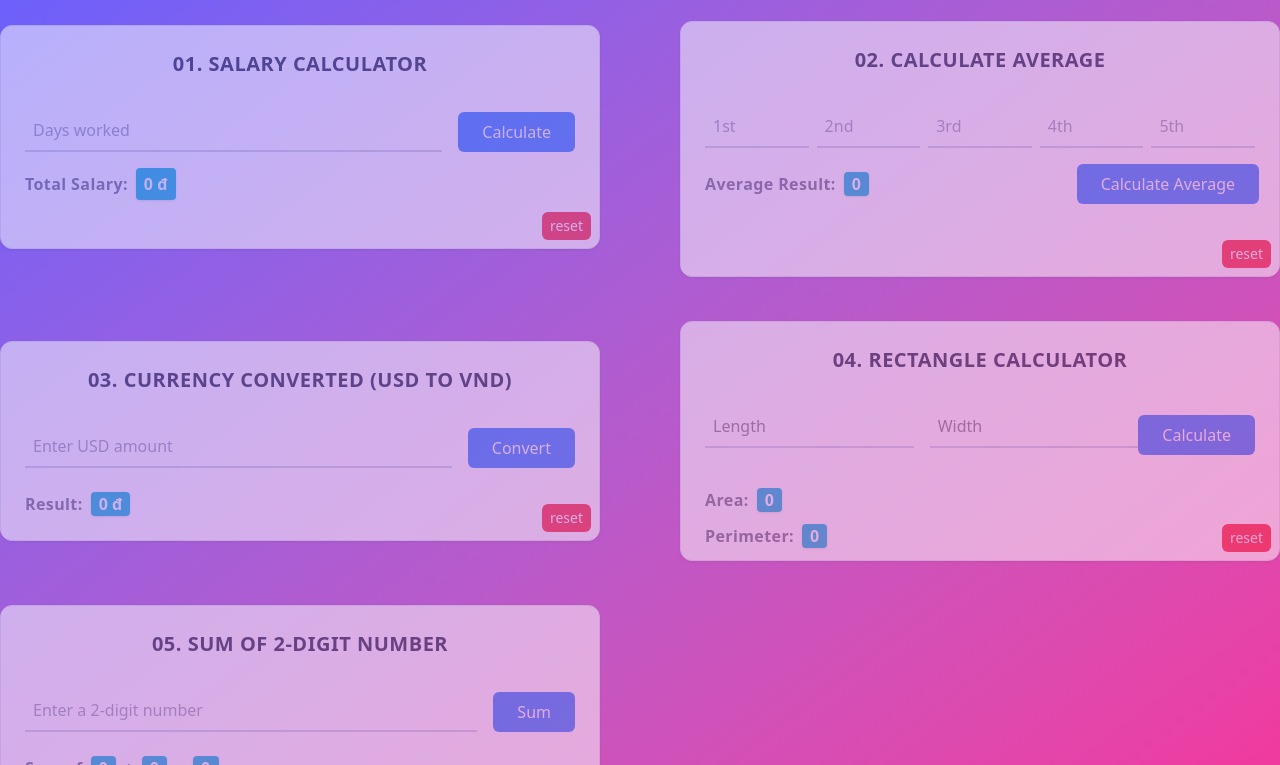
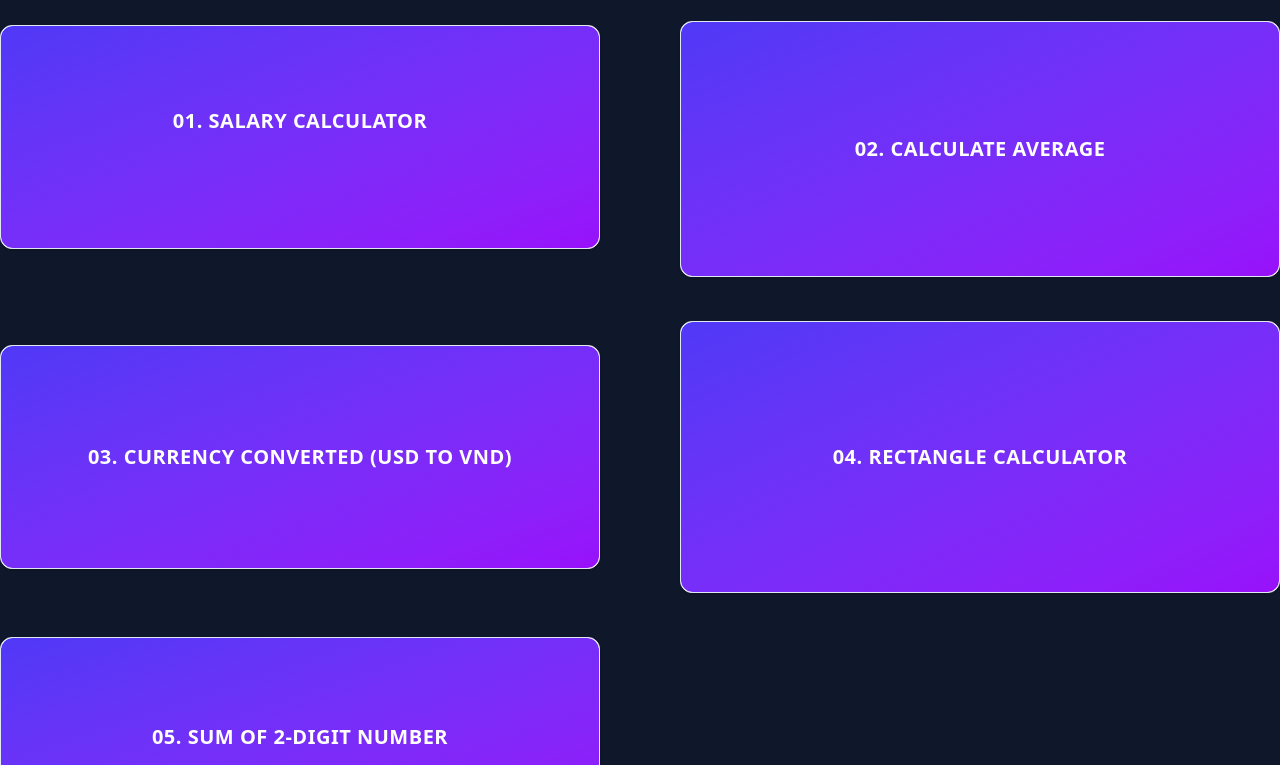
Before and after one commit to DucNguyen1402-dev/js-exercises-, a website: page index.html in a window 1280 px wide. Shown: the part 115-880 px from the top of the page. Drawn offline with Linux system fonts and the light colour scheme.

Commit message:
upgrade ver2

```diff
--- a/index.html
+++ b/index.html
@@ -21,30 +21,27 @@
 
     <link rel="stylesheet" href="./dist/output.css" />
   </head>
-  <body class="bg-linear-to-br from-indigo-500 to-pink-500 min-h-screen py-10 relative">
+  <body class="bg-slate-900 min-h-screen py-10 relative">
     <div class="flex gap-2 justify-center">
       <div class="overflow-hidden w-10">
         <img src="./img/exam.png" alt="exam icon" class="object-contain" />
       </div>
 
-      <h1 class="text-4xl font-bold text-center mb-8 text-white">
+      <h1 class="text-4xl font-bold text-center mb-8 tracking-wide text-white">
         My JS Exercises
       </h1>
     </div>
-    <main class="flex flex-wrap justify-between items-center gap-5 max-w-7xl mx-auto  ">
-
+    <main
+      class="flex flex-wrap justify-between items-center gap-5 max-w-7xl mx-auto"
+    >
       <!-- exercise 1 -->
       <section
-          class="card bg-white opacity-50 p-6 rounded-xl h-56 shadow-sm border border-slate-200 relative w-150
-
-          transition-all duration-500 ease-in-out
-          "
+        class="card bg-white p-6 rounded-xl h-56 shadow-sm border border-slate-200 relative w-150 overflow-hidden transition-all duration-500 ease-in-out"
       >
-          <h2
-            class="text-xl tracking-wide font-bold text-slate-800 mb-8 text-center"
-          >
-            01. SALARY CALCULATOR
-          </h2>
+        <p class="mb-8 text-gray-400">
+          Enter the number of working days to instantly calculate the total
+          salary, based on a fixed daily rate of 100,000.
+        </p>
         <div class="flex gap-4 items-end">
           <input
             id="ex1_input"
@@ -68,29 +65,30 @@
             class="font-bold text-white px-2 py-1 shadow-sm rounded-sm bg-cyan-500"
             >0 đ</span
           >
-
-
         </div>
         <button
-            id="resetBtn1"
-            class="bg-red-500 absolute bottom-2 text-sm right-2 text-white px-2 py-1 rounded-md hover:bg-red-600 transition duration-300 cursor-pointer"
+          class="reset bg-red-500 absolute bottom-2 text-sm right-2 text-white px-2 py-1 rounded-md hover:bg-red-600 transition duration-300 cursor-pointer"
         >
           reset
         </button>
+        <div
+          class="backdrop absolute flex items-center justify-center inset-0 bg-linear-to-br from-indigo-600 to-purple-600 z-40 transition duration-600 ease-linear rounded-xl"
+        >
+          <h2
+            class="text-xl tracking-wide font-bold text-white mb-8 text-center"
+          >
+            01. SALARY CALCULATOR
+          </h2>
+        </div>
       </section>
 
       <!-- exercise 2 -->
       <section
-          class="card bg-white   opacity-50 relative p-6 rounded-xl h-64 shadow-sm border border-slate-200
-          mt-6 w-150
-          transition-all duration-500 ease-in-out
-          "
+        class="card bg-white relative p-6 rounded-xl h-64 shadow-sm border border-slate-200 mt-6 w-150 overflow-hidden transition-all duration-500 ease-in-out"
       >
-          <h2
-            class="text-xl tracking-wide font-bold text-slate-800 mb-8 text-center"
-          >
-            02. CALCULATE AVERAGE
-          </h2>
+        <p class="mb-8 text-gray-400">
+          Enter five numbers to quickly calculate their average value.
+        </p>
         <div class="grid grid-cols-5 gap-2 mb-6">
           <input
             id="num1"
@@ -141,25 +139,27 @@
           >
         </div>
         <button
-            id="resetBtn2"
-            class="bg-red-500 absolute bottom-2 text-sm right-2 text-white px-2 py-1 rounded-md hover:bg-red-600 transition duration-300 cursor-pointer"
+          class="reset bg-red-500 absolute bottom-2 text-sm right-2 text-white px-2 py-1 rounded-md hover:bg-red-600 transition duration-300 cursor-pointer"
         >
           reset
         </button>
+        <div
+          class="backdrop absolute flex items-center justify-center inset-0 bg-linear-to-br from-indigo-600 to-purple-600 z-40 transition duration-600 ease-linear rounded-xl"
+        >
+          <h2 class="text-xl tracking-wide font-bold text-white text-center">
+            02. CALCULATE AVERAGE
+          </h2>
+        </div>
       </section>
 
       <!-- exercise 3 -->
       <section
-          class="card bg-white  opacity-50 p-6 rounded-xl h-50 shadow-sm border border-slate-200 mt-6
-          relative w-150
-          transition-all duration-500 ease-in-out
-          "
+        class="card bg-white p-6 rounded-xl h-56 shadow-sm border border-slate-200 mt-6 relative w-150 overflow-hidden transition-all duration-500 ease-in-out"
       >
-          <h2
-            class="text-xl tracking-wide font-bold text-slate-800 mb-8 text-center"
-          >
-            03. CURRENCY CONVERTED (USD TO VND)
-          </h2>
+        <p class="mb-8 text-gray-400">
+          Enter the amount in USD to convert it into VND using a fixed exchange
+          rate of 26,300 VND per USD.
+        </p>
         <div class="flex gap-4 items-end">
           <input
             id="usd_input"
@@ -186,25 +186,27 @@
         </div>
 
         <button
-            id="resetBtn3"
-            class="bg-red-500 absolute bottom-2 text-sm right-2 text-white px-2 py-1 rounded-md hover:bg-red-600 transition duration-300 cursor-pointer"
+          class="reset bg-red-500 absolute bottom-2 text-sm right-2 text-white px-2 py-1 rounded-md hover:bg-red-600 transition duration-300 cursor-pointer"
         >
           reset
         </button>
+        <div
+          class="backdrop absolute flex items-center justify-center inset-0 bg-linear-to-br from-indigo-600 to-purple-600 z-40 transition duration-600 ease-linear rounded-xl"
+        >
+          <h2 class="text-xl tracking-wide font-bold text-white text-center">
+            03. CURRENCY CONVERTED (USD TO VND)
+          </h2>
+        </div>
       </section>
 
       <!-- exercise 4 -->
       <section
-          class="card bg-white  opacity-50 p-6 rounded-xl shadow-sm border border-slate-200 mt-6
-          h-60 relative w-150
-          transition-all duration-500 ease-in-out
-          "
+        class="card bg-white p-6 rounded-xl shadow-sm border border-slate-200 mt-6 h-68 relative w-150 overflow-hidden transition-all duration-500 ease-in-out"
       >
-          <h2
-            class="text-xl tracking-wide font-bold text-slate-800 mb-8 text-center"
-          >
-            04. RECTANGLE CALCULATOR
-          </h2>
+        <p class="mb-8 text-gray-400">
+          Enter the length and width to calculate the rectangle’s perimeter and
+          area instantly.
+        </p>
 
         <div class="flex justify-between items-center">
           <div class="flex gap-4 mb-4">
@@ -230,8 +232,7 @@
         </div>
 
         <button
-            id="resetBtn4"
-            class="bg-red-500 absolute bottom-2 text-sm right-2 text-white px-2 py-1 rounded-md hover:bg-red-600 transition duration-300 cursor-pointer"
+          class="reset bg-red-500 absolute bottom-2 text-sm right-2 text-white px-2 py-1 rounded-md hover:bg-red-600 transition duration-300 cursor-pointer"
         >
           reset
         </button>
@@ -255,20 +256,23 @@
             >
           </div>
         </div>
+
+        <div
+          class="backdrop absolute flex items-center justify-center inset-0 bg-linear-to-br from-indigo-600 to-purple-600 z-40 transition duration-600 ease-linear rounded-xl"
+        >
+          <h2 class="text-xl tracking-wide font-bold text-white text-center">
+            04. RECTANGLE CALCULATOR
+          </h2>
+        </div>
       </section>
 
       <!-- exercise 05 -->
       <section
-          class="card bg-white opacity-50  p-6 rounded-xl shadow-sm border
-          border-slate-200 mt-6 h-50 relative w-150
-          transition-all duration-500 ease-in-out
-          "
+        class="card bg-white p-6 rounded-xl shadow-sm border border-slate-200 mt-6 h-50 relative w-150 overflow-hidden transition-all duration-500 ease-in-out"
       >
-          <h2
-            class="text-xl tracking-wide font-bold text-slate-800 mb-8 text-center"
-          >
-            05. SUM OF 2-DIGIT NUMBER
-          </h2>
+        <p class="mb-8 text-gray-400">
+          Enter a two-digit number to calculate the sum of its digits.
+        </p>
 
         <div class="flex gap-4 items-end">
           <input
@@ -317,20 +321,27 @@
         </div>
 
         <button
-            id="resetBtn5"
-            class="bg-red-500 absolute bottom-2 text-sm right-2 text-white px-2 py-1 rounded-md hover:bg-red-600 transition duration-300 cursor-pointer"
+          class="reset bg-red-500 absolute bottom-2 text-sm right-2 text-white px-2 py-1 rounded-md hover:bg-red-600 transition duration-300 cursor-pointer"
         >
           reset
         </button>
+        <div
+          class="backdrop absolute flex items-center justify-center inset-0 bg-linear-to-br from-indigo-600  to-purple-600 z-40 transition duration-600 ease-linear rounded-xl"
+        >
+          <h2 class="text-xl tracking-wide font-bold text-white text-center">
+            05. SUM OF 2-DIGIT NUMBER
+          </h2>
+        </div>
       </section>
-
-
     </main>
     <div id="backdrop" class="fixed inset-0 bg-slate-900/90 hidden z-40"></div>
     <div class="flex flex-col gap-2 absolute top-2 right-2 translate-x-5">
-             <span class="text-sm bg-indigo-600 px-4 py-3 rounded-l-full text-white">Click a card to open it</span>
-         <span class=" text-sm bg-indigo-600 px-4 py-3 rounded-l-full text-white">Press ESC to close it</span>
+      <span class="text-sm bg-indigo-600 px-4 py-3 rounded-l-full text-white"
+        >Click a card to open it</span
+      >
+      <span class="text-sm bg-indigo-600 px-4 py-3 rounded-l-full text-white"
+        >Press ESC to close it</span
+      >
     </div>
-
   </body>
 </html>
--- a/js/exercise1.js
+++ b/js/exercise1.js
@@ -1,8 +1,9 @@
 const btn = document.getElementById("ex1_btn");
 const input = document.getElementById("ex1_input");
 const display = document.getElementById("ex1_output");
-const resetBtn = document.getElementById("resetBtn1");
+const resetBtn = btn.closest(".card").querySelector(".reset");
 
+console.log(resetBtn);
 const RATE = 100000;
 
 const reset = () => {
--- a/js/exercise2.js
+++ b/js/exercise2.js
@@ -1,5 +1,6 @@
 const btn = document.getElementById("ex2_btn");
-const resetBtn = document.getElementById("resetBtn2");
+const resetBtn =  btn.closest(".card").querySelector(".reset");
+
 const display = document.getElementById("ex2_output");
 
 const listInput = Array.from({ length: 5 }, (_, i) =>
--- a/js/exercise3.js
+++ b/js/exercise3.js
@@ -1,5 +1,5 @@
 const btn = document.getElementById("ex3_btn");
-const resetBtn = document.getElementById("resetBtn3");
+const resetBtn =  btn.closest(".card").querySelector(".reset");
 const display = document.getElementById("ex3_output");
 const input = document.getElementById("usd_input");
 // reset
--- a/js/exercise4.js
+++ b/js/exercise4.js
@@ -1,7 +1,7 @@
-const btn4 = document.getElementById("ex4_btn");
+const btn = document.getElementById("ex4_btn");
 const lengthInput = document.getElementById("length_input");
 const widthInput = document.getElementById("width_input");
-const resetBtn = document.getElementById("resetBtn4");
+const resetBtn =  btn.closest(".card").querySelector(".reset");
 const areaResult = document.getElementById("area_result");
 const perimeterResult = document.getElementById("perimeter_result");
 
@@ -18,7 +18,7 @@ const isInvalid = (...nums) =>
 
 resetBtn.addEventListener("click", reset);
 
-btn4.addEventListener("click", () => {
+btn.addEventListener("click", () => {
   const { valueAsNumber: length } = lengthInput;
   const { valueAsNumber: width } = widthInput;
 
--- a/js/exercise5.js
+++ b/js/exercise5.js
@@ -1,8 +1,8 @@
-const btn5 = document.getElementById("ex5_btn");
+const btn = document.getElementById("ex5_btn");
 const tens = document.getElementById("tens");
 const units = document.getElementById("units");
 const result = document.getElementById("result");
-const resetBtn = document.getElementById("resetBtn5");
+const resetBtn =  btn.closest(".card").querySelector(".reset");
 const input = document.getElementById("num_input");
 
 const reset = () => {
@@ -14,7 +14,7 @@ const reset = () => {
 
 resetBtn.addEventListener("click", reset);
 
-btn5.addEventListener("click", () => {
+btn.addEventListener("click", () => {
   const number = parseInt(input.value);
 
   if (isNaN(number) || number < 10 || number > 99) {
```
Also changed, not shown: js/main.js (+5 -2 lines), dist/output.css. Lines whose indentation alone changed are shown as unchanged.
